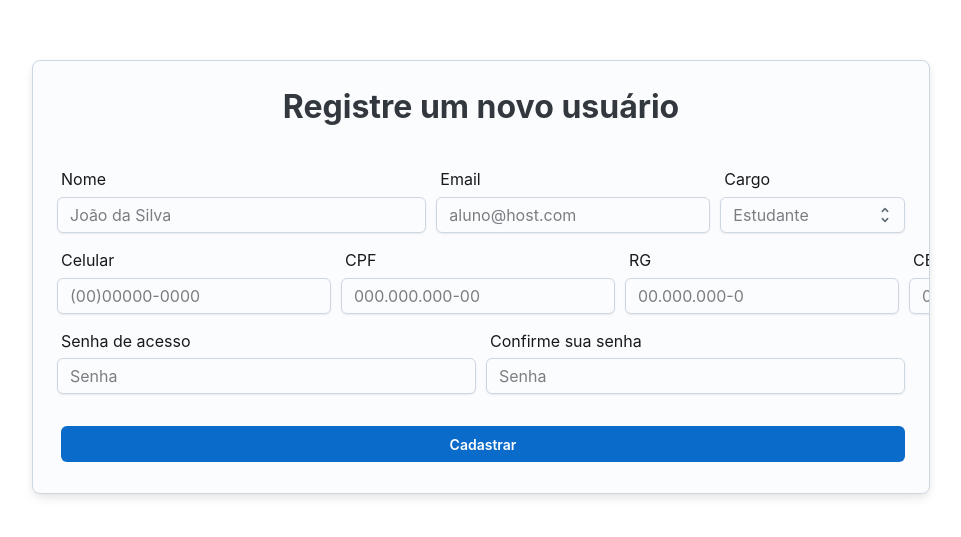
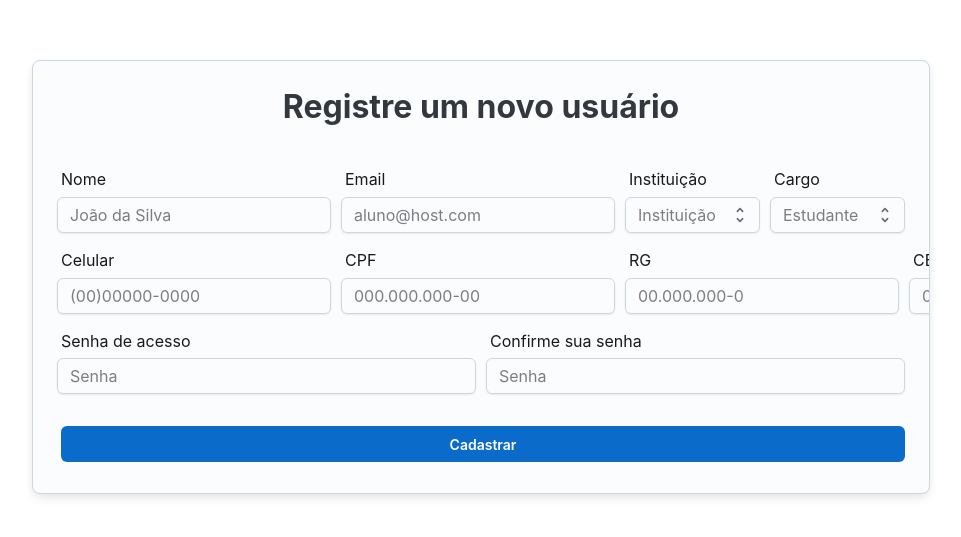
Before and after one commit to LucasSeraggi/TFG-Frontend, a React (Create React App) app: page /sign-up/user in a window 1280 px wide. Shown: the part 123-660 px from the top of the page, without its empty margins (159-1120 px from the left). Built offline with nearby package versions, Linux system fonts and the light colour scheme.

Commit message:
lastUpdate

```diff
--- a/src/pages/Register/RegisterUser.jsx
+++ b/src/pages/Register/RegisterUser.jsx
@@ -20,6 +20,13 @@ const roles = [
   'Orientador',
   'Coordenador',
   'Administrador'
+];
+
+const instituitions = [
+  'Escola Municipal',
+  'Faculdade de Direito',
+  'Unifei',
+  'Escola Ensino Médio'
 ];
 
 export default function App() {
@@ -103,6 +110,28 @@ export default function App() {
                     flex: 0.5
                   }}
                 >
+                <FormLabel className="label">Instituição</FormLabel>
+                    <Select
+                      id="userSchool"
+                      placeholder="Instituição"
+                      onChange={(e) => console.log(e.target.value)}
+                    >
+                      {instituitions.map((rol, index) => (
+                        <Option
+                          key={index}
+                          value={rol}
+                        >
+                          {rol}
+                        </Option>
+                      ))}
+                    </Select>
+                </FormControl>
+
+                <FormControl
+                  sx={{
+                    flex: 0.5
+                  }}
+                >
                 <FormLabel className="label">Cargo</FormLabel>
                     <Select
                       id="userRole"
@@ -128,7 +157,9 @@ export default function App() {
                     gap: '10px'
                 }}
               >
-                <FormControl>
+                <FormControl sx={{
+                    flex: 1
+                  }}>
                   <FormLabel className="label">Celular</FormLabel>
                   <InputMask mask="(99)99999-9999" maskPlaceholder=""
                     onChange={(e) => setForm({ ...form, telephone: e.target.value })} >
@@ -136,7 +167,9 @@ export default function App() {
                   </InputMask>
                 </FormControl>
 
-                <FormControl>
+                <FormControl sx={{
+                    flex: 1
+                  }}>
                   <FormLabel className="label">CPF</FormLabel>
                   <InputMask mask="999.999.999-99" maskPlaceholder=""
                     onChange={(e) => setForm({ ...form, cpf: e.target.value })}>
@@ -144,7 +177,9 @@ export default function App() {
                   </InputMask>
                 </FormControl>
 
-                <FormControl>
+                <FormControl sx={{
+                    flex: 1
+                  }}>
                   <FormLabel className="label">RG</FormLabel>
                   <InputMask mask="99.999.999-9" maskPlaceholder=""
                     onChange={(e) => setForm({ ...form, rg: e.target.value })}>
@@ -153,7 +188,9 @@ export default function App() {
                 </FormControl>
 
 
-                <FormControl>
+                <FormControl sx={{
+                    flex: 1
+                  }}>
                   <FormLabel className="label">CEP</FormLabel>
                   <InputMask mask="99999-999" maskPlaceholder=""
                     onChange={(e) => setForm({ ...form, cep: e.target.value })} >
```
